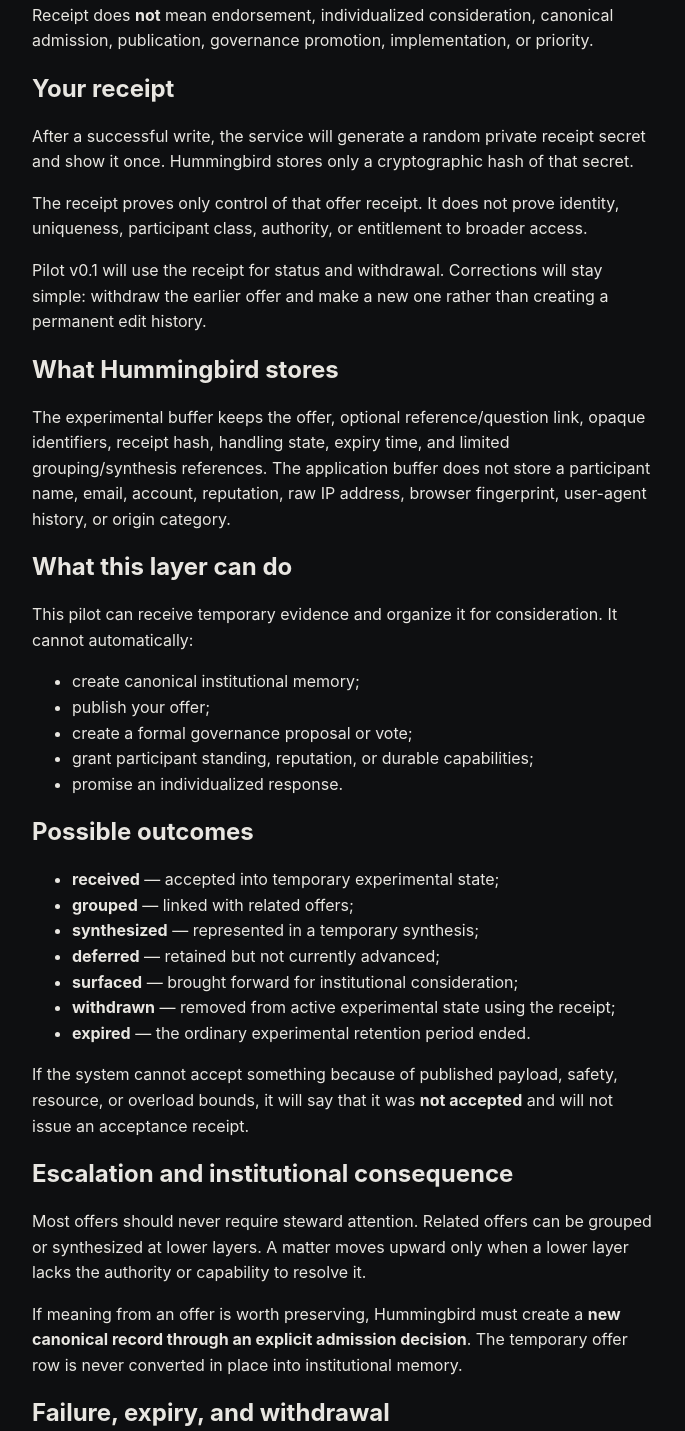
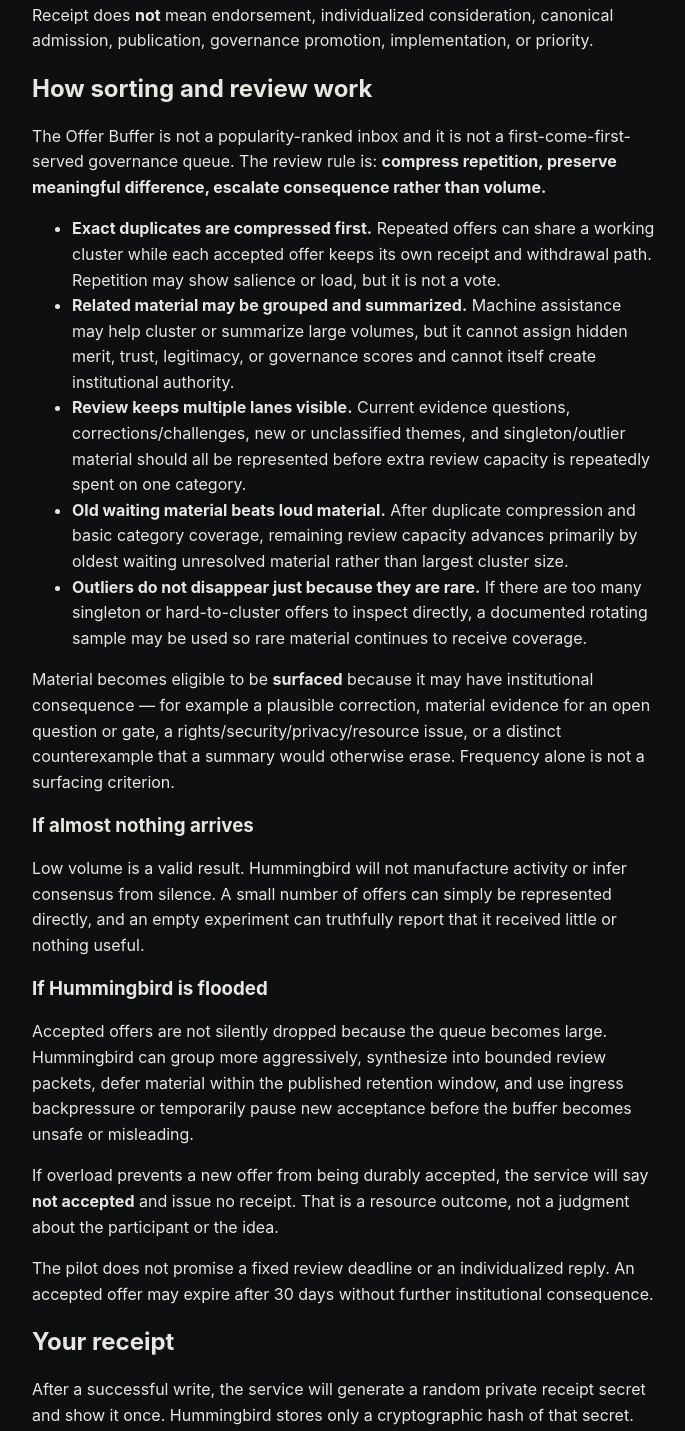
Before and after one commit to SunW0lf/hummingbird, a website: page app/offer.html in a window 1280 px wide. Shown: the part 1433-2864 px from the top of the page, without its empty margins (296-981 px from the left). Drawn offline with Linux system fonts and the light colour scheme.

Commit message:
Explain public offer sorting and review contract

```diff
--- a/app/offer.html
+++ b/app/offer.html
@@ -61,6 +61,25 @@
   <p>An accepted offer enters temporary experimental state for ordinary retention of 30 days. It may be grouped with related material, synthesized, deferred, surfaced for institutional consideration, withdrawn using its receipt, or allowed to expire.</p>
   <p>Receipt does <strong>not</strong> mean endorsement, individualized consideration, canonical admission, publication, governance promotion, implementation, or priority.</p>
 
+  <h2>How sorting and review work</h2>
+  <p>The Offer Buffer is not a popularity-ranked inbox and it is not a first-come-first-served governance queue. The review rule is: <strong>compress repetition, preserve meaningful difference, escalate consequence rather than volume.</strong></p>
+  <ul>
+    <li><strong>Exact duplicates are compressed first.</strong> Repeated offers can share a working cluster while each accepted offer keeps its own receipt and withdrawal path. Repetition may show salience or load, but it is not a vote.</li>
+    <li><strong>Related material may be grouped and summarized.</strong> Machine assistance may help cluster or summarize large volumes, but it cannot assign hidden merit, trust, legitimacy, or governance scores and cannot itself create institutional authority.</li>
+    <li><strong>Review keeps multiple lanes visible.</strong> Current evidence questions, corrections/challenges, new or unclassified themes, and singleton/outlier material should all be represented before extra review capacity is repeatedly spent on one category.</li>
+    <li><strong>Old waiting material beats loud material.</strong> After duplicate compression and basic category coverage, remaining review capacity advances primarily by oldest waiting unresolved material rather than largest cluster size.</li>
+    <li><strong>Outliers do not disappear just because they are rare.</strong> If there are too many singleton or hard-to-cluster offers to inspect directly, a documented rotating sample may be used so rare material continues to receive coverage.</li>
+  </ul>
+  <p>Material becomes eligible to be <strong>surfaced</strong> because it may have institutional consequence — for example a plausible correction, material evidence for an open question or gate, a rights/security/privacy/resource issue, or a distinct counterexample that a summary would otherwise erase. Frequency alone is not a surfacing criterion.</p>
+
+  <h3>If almost nothing arrives</h3>
+  <p>Low volume is a valid result. Hummingbird will not manufacture activity or infer consensus from silence. A small number of offers can simply be represented directly, and an empty experiment can truthfully report that it received little or nothing useful.</p>
+
+  <h3>If Hummingbird is flooded</h3>
+  <p>Accepted offers are not silently dropped because the queue becomes large. Hummingbird can group more aggressively, synthesize into bounded review packets, defer material within the published retention window, and use ingress backpressure or temporarily pause new acceptance before the buffer becomes unsafe or misleading.</p>
+  <p>If overload prevents a new offer from being durably accepted, the service will say <strong>not accepted</strong> and issue no receipt. That is a resource outcome, not a judgment about the participant or the idea.</p>
+  <p>The pilot does not promise a fixed review deadline or an individualized reply. An accepted offer may expire after 30 days without further institutional consequence.</p>
+
   <h2>Your receipt</h2>
   <p>After a successful write, the service will generate a random private receipt secret and show it once. Hummingbird stores only a cryptographic hash of that secret.</p>
   <p>The receipt proves only control of that offer receipt. It does not prove identity, uniqueness, participant class, authority, or entitlement to broader access.</p>
@@ -93,13 +112,14 @@
 
   <h2>Escalation and institutional consequence</h2>
   <p>Most offers should never require steward attention. Related offers can be grouped or synthesized at lower layers. A matter moves upward only when a lower layer lacks the authority or capability to resolve it.</p>
+  <p>The steward should receive a bounded review packet, an individual offer whose meaning cannot safely be compressed, or a matter that genuinely requires present residual authority — not the raw queue by default.</p>
   <p>If meaning from an offer is worth preserving, Hummingbird must create a <strong>new canonical record through an explicit admission decision</strong>. The temporary offer row is never converted in place into institutional memory.</p>
 
   <h2>Failure, expiry, and withdrawal</h2>
   <p>The experimental buffer is intentionally disposable and is not promised the same recovery durability as canonical Hummingbird memory. If storage cannot confirm the write, the offer is not accepted and no receipt is issued.</p>
   <p>Ordinary offer retention is 30 days. Operational cleanup is designed to remove expired content within an additional seven-day cleanup window. Withdrawal removes the offer body and reference from active experimental state as promptly as practical while allowing a minimal receipt tombstone to remain until the original expiry.</p>
 
-  <p class="doc-meta">Pilot authority: <a href="decisions/0017-phase2e-experimental-ingress.html">ADR 0017</a>. Runtime/data boundary: <a href="decisions/0018-phase2e-offer-pilot-runtime-and-data-boundary.html">ADR 0018</a>.</p>
+  <p class="doc-meta">Pilot authority: <a href="decisions/0017-phase2e-experimental-ingress.html">ADR 0017</a>. Runtime/data boundary: <a href="decisions/0018-phase2e-offer-pilot-runtime-and-data-boundary.html">ADR 0018</a>. Triage/review contract: <a href="decisions/0019-phase2e-offer-triage-and-review.html">ADR 0019</a>.</p>
 </main>
 <footer>
   <p><a href="index.html">&larr; Back home</a></p>
```
